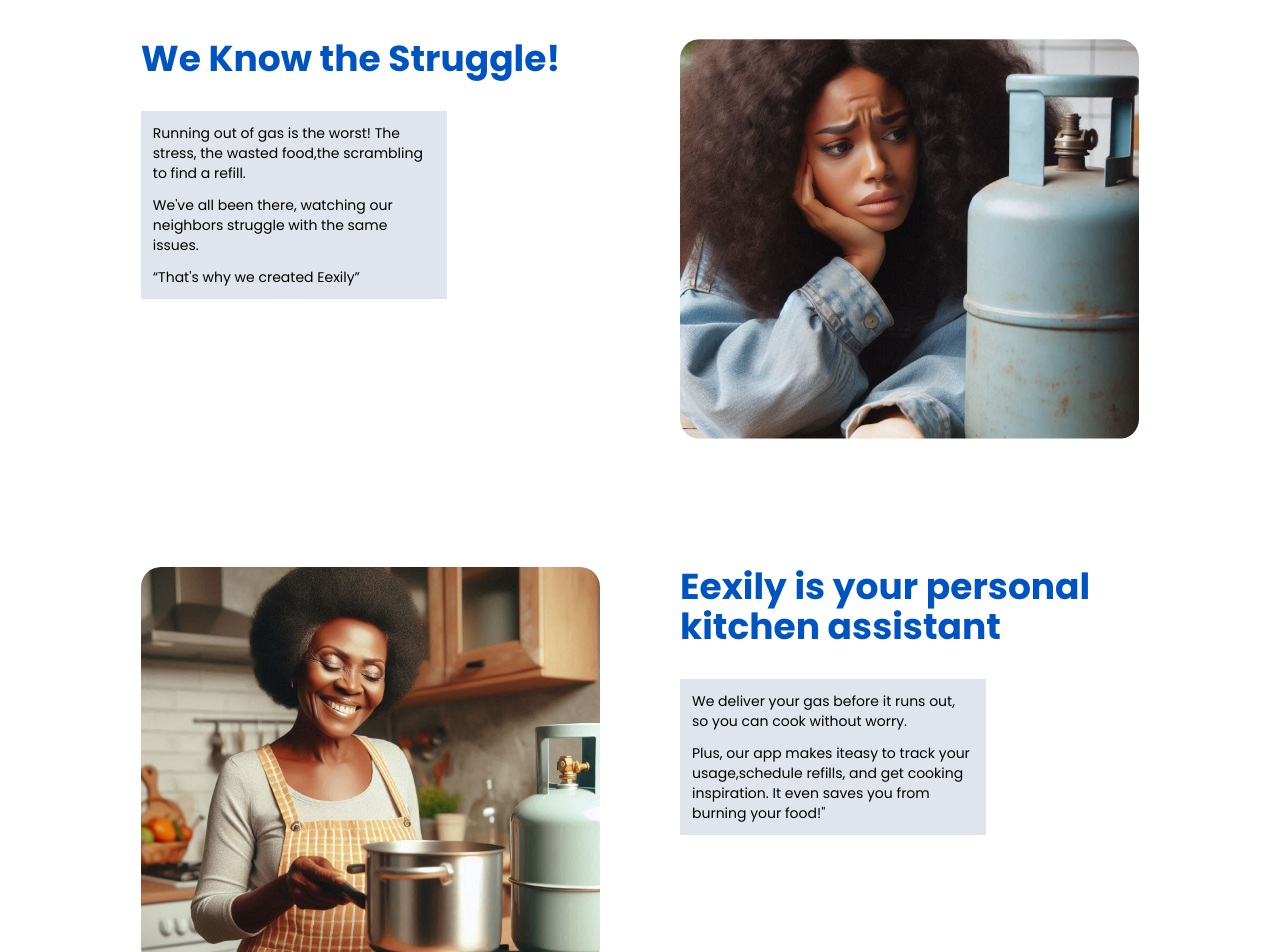
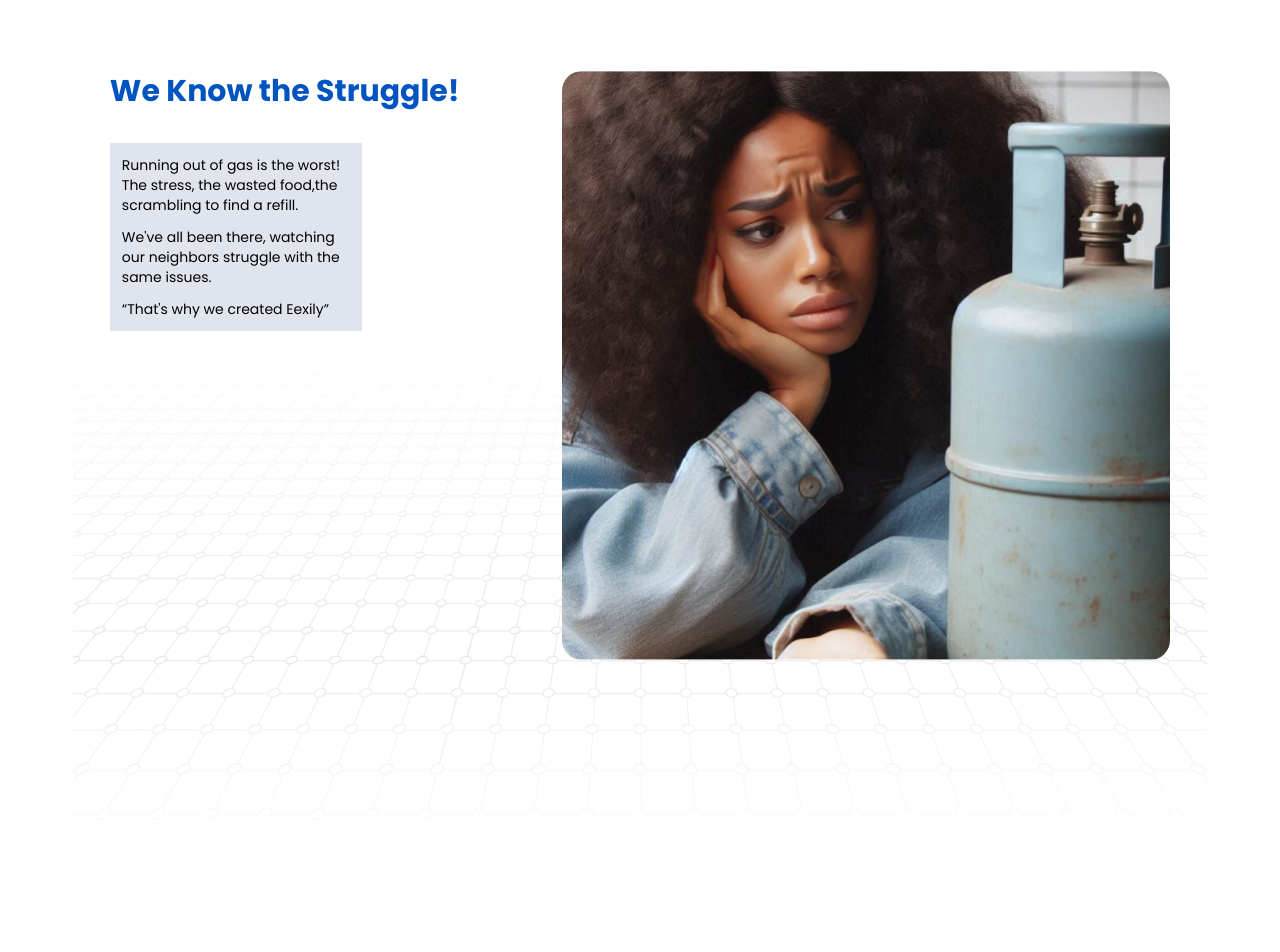
Before and after one commit to DevEmmy/eexily-landing-page, a Next.js app: page / in a window 1280 px wide. Shown: the part 1080-2032 px from the top of the page. Built offline with nearby package versions, Linux system fonts and the light colour scheme.

Commit message:
adjusted home page

```diff
--- a/src/app/globals.css
+++ b/src/app/globals.css
@@ -1,6 +1,10 @@
 @tailwind base;
 @tailwind components;
 @tailwind utilities;
+
+body{
+  overflow-x: hidden;
+}
 
 
 p, button{
--- a/src/app/page.tsx
+++ b/src/app/page.tsx
@@ -52,7 +52,8 @@
       <Banner />
       <Hero />
 
-      <div className="grid grid-cols-[1fr_1fr] mx-[11%] my-32 gap-20">
+      <div className="flex  mx-[5.7%] py-40 justify-around relative">
+        <img src="./px.png" alt="" className="absolute left-0 bottom-0"/>
         <motion.div
           ref={struggleRef}
           animate={{
@@ -62,12 +63,12 @@
               ease: "easeOut",
             },
           }}
-          className="flex flex-col gap-8"
+          className="flex flex-col gap-8 w-1/3"
         >
-          <p className="text-primary font-bold text-[36px] leading-10">
+          <p className="text-primary font-bold text-[30px] leading-10">
             We Know the Struggle!
           </p>
-          <div className="bg-[#6782a534] flex  gap-3 flex-col p-3 w-2/3">
+          <div className="bg-[#6782a534] flex  gap-3 flex-col p-3 w-8/12">
             <p>
               Running out of gas is the worst! The stress, the wasted food,the
               scrambling to find a refill.
@@ -89,13 +90,14 @@
             },
           }}
           ref={struggleRef}
-          className="w-full  h-[400px] rounded-[20px] overflow-hidden"
+          className="w-[53.66%]  h-[589px] rounded-[20px] "
         >
-          <img src="./s1.png" alt="" className="object-cover w-full h-full" />
+          <img src="./s1.png" alt="" className="object-cover rounded-[20px] h-full w-full" />
         </motion.div>
       </div>
 
-      <div className="grid grid-cols-[1fr_1fr] mx-[11%] my-32 gap-20">
+      <div className="flex  mx-[5.7%] py-40 justify-around relative">
+      <img src="./px.png" alt="" className="absolute left-0 bottom-0 w-full"/>
         <motion.div
           ref={assistantRef}
           animate={{
@@ -105,9 +107,9 @@
               ease: "easeOut",
             },
           }}
-          className="w-full h-[400px] rounded-[20px] overflow-hidden"
+          className="w-[53.66%]  h-[589px] rounded-[20px] "
         >
-          <img src="./s2.png" alt="" className="object-cover w-full h-full" />
+          <img src="./s2.png" alt="" className="object-cover rounded-[20px] h-full w-full" />
         </motion.div>
 
         <motion.div
@@ -119,12 +121,12 @@
               ease: "easeOut",
             },
           }}
-          className="flex flex-col gap-8"
+          className="flex flex-col gap-8 w-1/3"
         >
-          <p className="text-primary font-bold text-[36px] leading-10">
+          <p className="text-primary font-bold text-[30px] leading-10">
             Eexily is your personal kitchen assistant
           </p>
-          <div className="bg-[#6782a534] flex gap-3 flex-col p-3 w-2/3">
+          <div className="bg-[#ffc00315] flex gap-3 flex-col p-3 w-2/3">
             <p>
               We deliver your gas before it runs out, so you can cook without
               worry.
```
Also changed, not shown: public/px.png (added).
